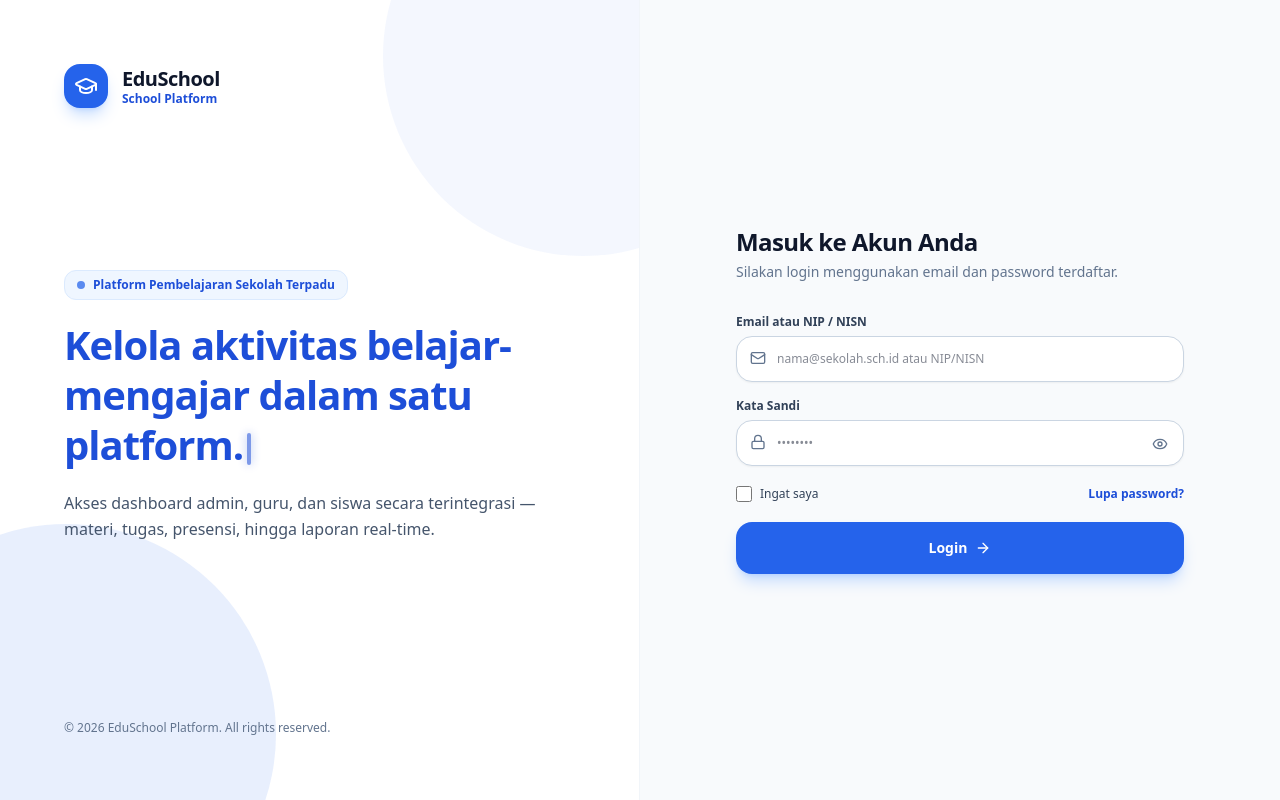
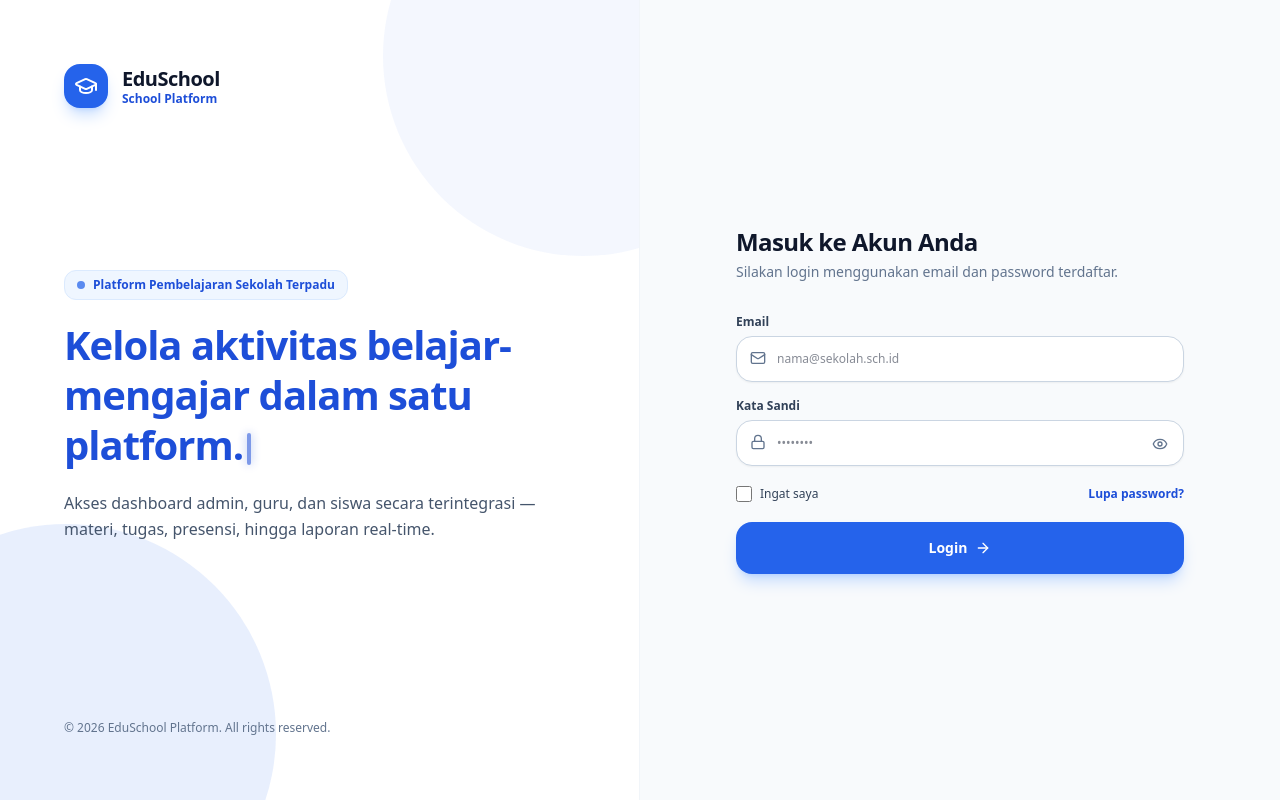
Before and after one commit to ferydwi-stack/Deploy_LMS, a Next.js app in the folder Frontend/: page /login in a window 1280 px wide. Built offline with nearby package versions, Linux system fonts and the light colour scheme; no server answers.

Commit message:
fix(login): update email input label and placeholder

```diff
--- a/Frontend/app/login/page.tsx
+++ b/Frontend/app/login/page.tsx
@@ -173,7 +173,7 @@ export default function LoginPage() {
             <form onSubmit={handleSubmit} className="space-y-4">
               <div>
                 <label className="block text-xs font-bold text-slate-700 mb-1.5" htmlFor="login-email">
-                  Email atau NIP / NISN
+                  Email
                 </label>
                 <div className="relative">
                   <input
@@ -183,8 +183,8 @@ export default function LoginPage() {
                     required
                     disabled={loading}
                     autoComplete="username"
-                    aria-label="Email atau NIP / NISN"
-                    placeholder="nama@sekolah.sch.id atau NIP/NISN"
+                    aria-label="Email"
+                    placeholder="nama@sekolah.sch.id "
                     value={email}
                     onChange={(e) => setEmail(e.target.value)}
                     className="w-full px-4 py-3.5 bg-white border border-slate-300 rounded-2xl text-xs text-slate-900 focus:outline-none focus:ring-2 focus:ring-[#2563EB] transition shadow-xs pl-10 font-medium disabled:bg-slate-100 disabled:opacity-60"
```
